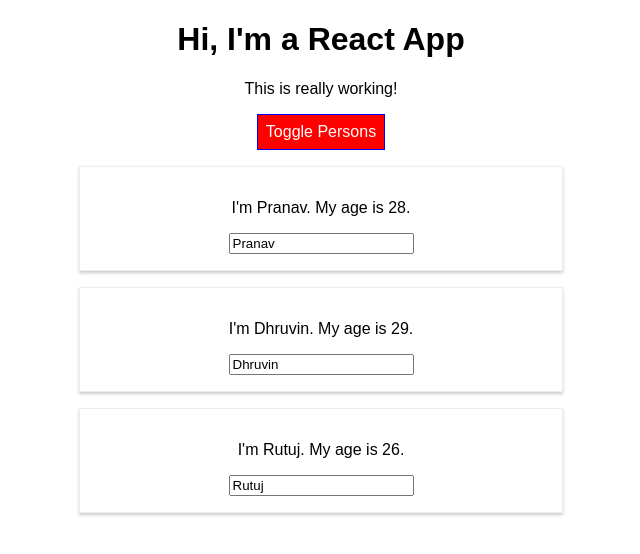
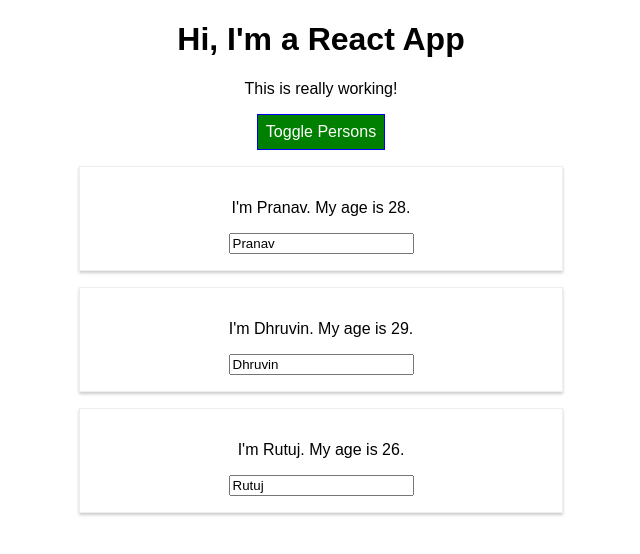
Before and after one commit to Pra9ptl/React-project, a React (Create React App) app: page / in a window 1280 px wide. Both pictures are taken after a click on the button "Toggle Persons". Shown: the top 554 px of the page, without its empty margins (319-959 px from the left). Built offline with nearby package versions, Linux system fonts and the light colour scheme.

Commit message:
Styling compnents using STYLED-COMPONENT package to apply css.

```diff
--- a/package.json
+++ b/package.json
@@ -6,7 +6,8 @@
     "radium": "^0.26.0",
     "react": "^16.9.0",
     "react-dom": "^16.9.0",
-    "react-scripts": "1.1.5"
+    "react-scripts": "1.1.5",
+    "styled-components": "^5.0.1"
   },
   "scripts": {
     "start": "react-scripts start",
--- a/src/App.js
+++ b/src/App.js
@@ -1,7 +1,20 @@
 import React, { Component } from 'react';
 import './App.css';
 import Person from './Person/Person';
-import Radium, { StyleRoot } from 'radium';
+import styled from 'styled-components';
+
+const StyledButton = styled.button`
+background-color: green;
+font: inherit;
+border: 1px solid blue;
+color: white;
+padding: 8px;
+cursor: pointer;
+&:hover {
+  backgroundColor: "#82E0AA";
+  color: black;
+}
+`
 
 class App extends Component {
   state = {
@@ -56,18 +69,18 @@
   }
 
   render() {
-    const style = {
-      backgroundColor: 'green',
-      font: 'inherit',
-      border: '1px solid blue',
-      color: 'white',
-      padding: '8px',
-      cursor: 'pointer',
-      ':hover': {
-        backgroundColor: '#82E0AA',
-        color: 'black'
-      }
-    };
+    // const style = {
+    //   backgroundColor: 'green',
+    //   font: 'inherit',
+    //   border: '1px solid blue',
+    //   color: 'white',
+    //   padding: '8px',
+    //   cursor: 'pointer',
+    //   ':hover': {
+    //     backgroundColor: '#82E0AA',
+    //     color: 'black'
+    //   }
+    // };
 
     let persons = null;
 
@@ -88,11 +101,11 @@
       );
 
       //changing class property
-      style.backgroundColor = 'red';
-      style[':hover'] = {
-        backgroundColor: '#D98880',
-        color: 'black'
-      };
+      // style.backgroundColor = 'red';
+      // style[':hover'] = {
+      //   backgroundColor: '#D98880',
+      //   color: 'black'
+      // };
     }
 
     const classes = [];
@@ -104,16 +117,13 @@
     }
 
     return (
-      <StyleRoot>
-        <div className="App">
-          <h1>Hi, I'm a React App</h1>
-          <p className={classes.join(' ')}>This is really working!</p>
-          <button
-            style={style}
-            onClick={this.togglePersonsHandler}>Toggle Persons</button>
-          {persons}
-        </div>
-      </StyleRoot>
+      <div className="App">
+        <h1>Hi, I'm a React App</h1>
+        <p className={classes.join(' ')}>This is really working!</p>
+        <StyledButton
+          onClick={this.togglePersonsHandler}>Toggle Persons</StyledButton>
+        {persons}
+      </div>
     );
     // return React.createElement('div', {className: 'App'}, React.createElement('h1', null, 'Does this work now?'));
   }
@@ -121,4 +131,4 @@
 
 
 
-export default Radium(App);
+export default App;
--- a/src/Person/Person.css
+++ b/src/Person/Person.css
@@ -1,8 +1,8 @@
-.Person{
+/* .Person{
     width: 80%;
     margin: 16px auto;
     border: 1px solid #eee;
     box-shadow: 0 2px 3px #ccc;
     padding: 16px;
     text-align: center;
-}
+} */
--- a/src/Person/Person.js
+++ b/src/Person/Person.js
@@ -1,22 +1,33 @@
 import React from 'react';
-import './Person.css'
-import Radium from 'radium';
+import styled from 'styled-components';
 
+const StyledDiv = styled.div`
+    width: 80%;
+    margin: 16px auto;
+    border: 1px solid #eee;
+    box-shadow: 0 2px 3px #ccc;
+    padding: 16px;
+    text-align: center;
+    @media (min-width: 700px){
+        width: 450px;
+     }
+`;
 const Person = (props) => {
 
-    const styles = {
-        '@media (min-width: 500px)': {
-            width: '450px'
-        }
-    };
+    // const styles = {
+    //     '@media (min-width: 500px)': {
+    //         width: '450px'
+    //     }
+    // };
 
     return (
-        <div className="Person" style={styles}>
-            <p onClick={props.click}>I'm {props.name}. My age is {props.age}.</p>
-            <p>{props.children}</p>
+        //<div className="Person" style={styles}>
+        <StyledDiv>
+            < p onClick={props.click} > I'm {props.name}. My age is {props.age}.</p>
+            < p > {props.children}</p >
             <input type="text" onChange={props.change} value={props.name} />
-        </div>
+        </StyledDiv>
     )
 };
 
-export default Radium(Person);
+export default Person;
```
Also changed, not shown: 1 other file (tests, documents, lock files or other folders).
